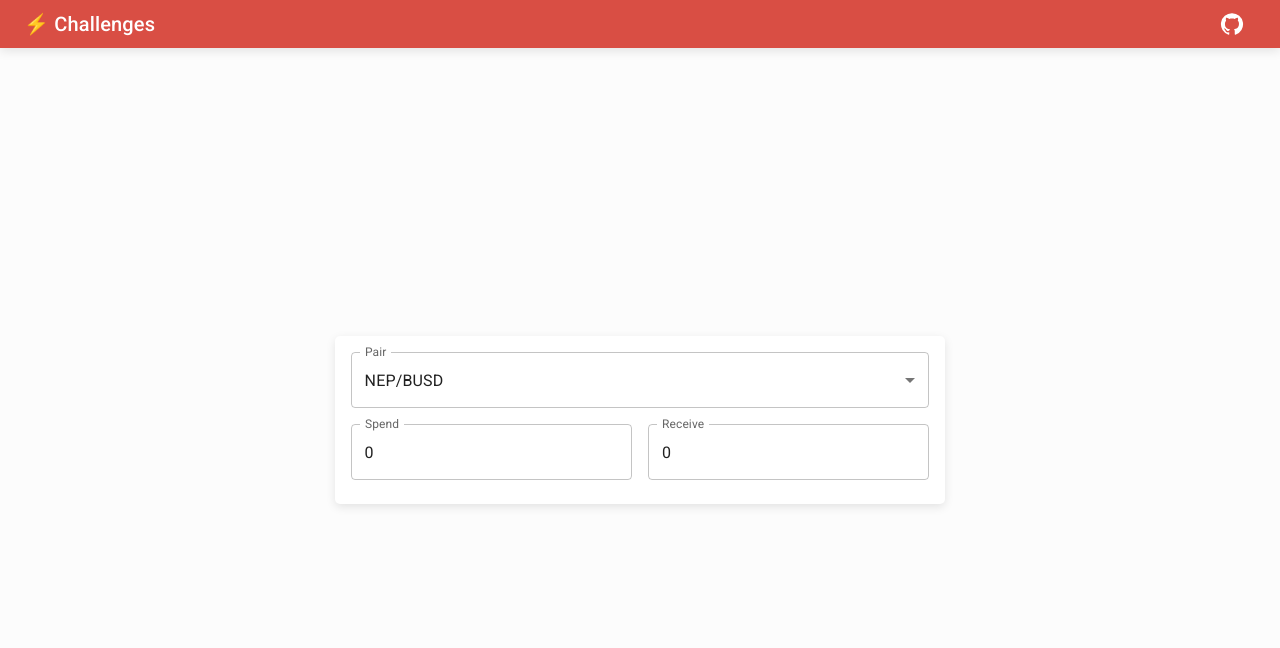
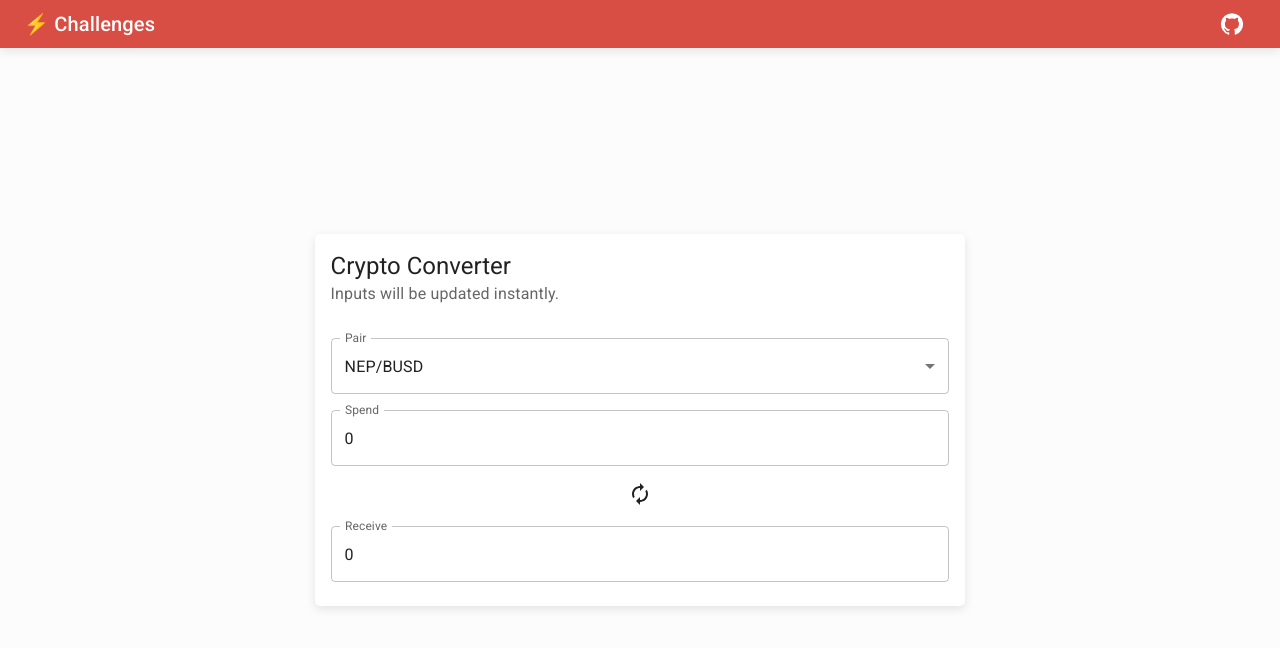
Before and after one commit to meness/neptune-challenge, a Next.js app: page / in a window 1280 px wide. Shown: the top 648 px of the page. Built offline with nearby package versions, Linux system fonts and the light colour scheme.

Commit message:
ui: redesign the converter page

```diff
--- a/src/pages/index.tsx
+++ b/src/pages/index.tsx
@@ -1,5 +1,16 @@
 import { useConverter } from '@hooks';
-import { Card, CardContent, FormControl, Grid, InputLabel, MenuItem, Select, TextField } from '@mui/material';
+import { AutorenewOutlined } from '@mui/icons-material';
+import {
+  Card,
+  CardContent,
+  CardHeader,
+  FormControl,
+  Grid,
+  InputLabel,
+  MenuItem,
+  Select,
+  TextField,
+} from '@mui/material';
 import { CenterWrapper } from '@wrappers';
 import Head from 'next/head';
 
@@ -21,6 +32,7 @@ const Converter = ({}: ConverterProps) => {
       </Head>
       <CenterWrapper>
         <Card>
+          <CardHeader title="Crypto Converter" subheader="Inputs will be updated instantly." />
           <CardContent>
             <Grid container spacing={2}>
               <Grid item xs={12}>
@@ -35,7 +47,7 @@ const Converter = ({}: ConverterProps) => {
                   </Select>
                 </FormControl>
               </Grid>
-              <Grid item xs={12} sm={6}>
+              <Grid item xs={12} sm={12}>
                 <TextField
                   type="number"
                   label="Spend"
@@ -53,7 +65,10 @@ const Converter = ({}: ConverterProps) => {
                   }}
                 />
               </Grid>
-              <Grid item xs={12} sm={6}>
+              <Grid item xs={12} sm={12} sx={{ textAlign: 'center' }}>
+                <AutorenewOutlined />
+              </Grid>
+              <Grid item xs={12} sm={12}>
                 <TextField
                   type="number"
                   label="Receive"
```
